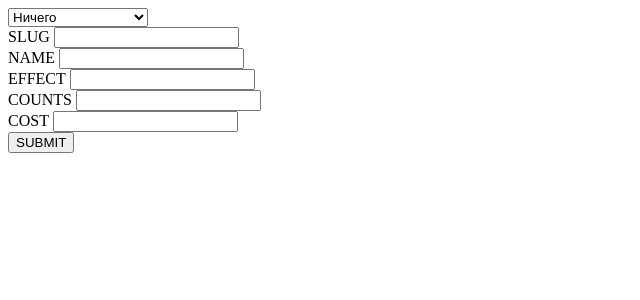
After one commit to H3WH4L3/TTRPG_Helper, a Flask app: page /add_item in a window 1280 px wide. The commit adds this page. Shown: the top 300 px of the page, without its empty margins (0-640 px from the left). Run offline with Flask 3, Linux system fonts and the light colour scheme; some libraries are stand-ins or nearby versions.

Commit message:
Add 'item' form (html, route)

```diff
--- a/add_class.py
+++ b/add_class.py
@@ -527,5 +527,71 @@ def add_weapon():
     return redirect(url_for("index"))
 
 
+# ADD ITEMS
+@app.route("/add_item", methods=["POST", "GET"])
+def add_item():
+    categories = [
+        ("", "Ничего"),
+        ("sacred_scroll", "Священный свиток"),
+        ("wicked_scroll", "Проклятый свиток"),
+    ]
+    if request.method == "GET":
+        return render_template(
+            "add_item.html", form={}, error={}, categories=categories
+        )
+
+    new_item = {}
+    item_error = {}
+
+    new_item["slug"] = request.form.get("slug", "").strip()
+    new_item["name_ru"] = request.form.get("name_ru", "").strip()
+    new_item["effect"] = request.form.get("effect", "").strip()
+    new_item["counts"] = request.form.get("counts", "").strip()
+    new_item["cost"] = request.form.get("cost", "").strip()
+    new_item["category"] = request.form.get("category", "").strip()
+
+    new_item["counts"] = int(new_item["counts"]) if new_item["counts"] else None
+    new_item["cost"] = int(new_item["cost"]) if new_item["cost"] else None
+    new_item["category"] = new_item["category"] or None
+
+    cursor.execute("SELECT slug FROM items;")
+    slugs_items = [i[0] for i in cursor.fetchall()]
+
+    if new_item["slug"] in slugs_items:
+        item_error["slug"] = VALIDATION_TEXT["dublicate"]
+
+    if not validate_form(slug=new_item["slug"]):
+        item_error["slug"] = VALIDATION_TEXT["slug"]
+
+    if not validate_form(name=new_item["name_ru"]):
+        item_error["name_ru"] = VALIDATION_TEXT["name"]
+
+    if not validate_form(describe=new_item["effect"]):
+        item_error["effect"] = VALIDATION_TEXT["desc"]
+
+    if new_item["counts"]:
+        if not validate_form(describe=new_item["counts"]):
+            item_error["counts"] = VALIDATION_TEXT["desc"]
+
+    if new_item["cost"]:
+        if not validate_form(describe=new_item["cost"]):
+            item_error["cost"] = VALIDATION_TEXT["desc"]
+
+    if item_error:
+        return render_template(
+            "add_item.html", form=new_item, error=item_error, categories=categories
+        )
+
+    keys, placeholder = execute_param(new_item)
+
+    cursor.execute(
+        f"INSERT INTO items ({keys}) VALUES ({placeholder});",
+        tuple(new_item.values()),
+    )
+
+    connection.commit()
+    return redirect(url_for("index"))
+
+
 if __name__ == "__main__":
     app.run(debug=True)
--- /dev/null
+++ b/templates/add_item.html
@@ -0,0 +1,93 @@
+<!DOCTYPE html>
+<html lang="en">
+<head>
+    <title>ITEM</title>
+</head>
+<body>
+    <form method="POST" action="/add_item">
+        <div class="item-block">
+
+            <!-- CATEGORY -->
+            <div class="catrgory-block">
+                <select name="category">
+                    {% for cat in categories %}
+                    <option
+                        value="{{ cat[0] }}"
+                        {% if form.get('category', '')==cat[0]|string %}selected{% endif %}
+                    >
+                        {{ cat[1] }}
+                    </option>
+                    {% endfor %}
+                </select>
+            </div>
+
+            <!-- SLUG -->
+            <div class="slug-block">
+                <span class="input-title">SLUG</span>
+                <input
+                    type="text"
+                    name="slug"
+                    value="{{ form.get('slug', '') }}"
+                >
+                {% if error['slug'] %}
+                    <div class="error">{{ error['slug'] }}</div>
+                {% endif %}
+            </div>
+
+            <!-- NAME -->
+            <div class="name-block">
+                <span class="input-title">NAME</span>
+                <input
+                    type="text"
+                    name="name_ru"
+                    value="{{ form.get('name_ru', '') }}"
+                >
+                {% if error['name_ru'] %}
+                <div class="error">{{ error['name_ru'] }}</div>
+                {% endif %}
+            </div>
+
+            <!-- EFFECT -->
+            <div class="effect-block">
+                <span class="input-title">EFFECT</span>
+                <input
+                    type="text"
+                    name="effect"
+                    value="{{ form.get('effect', '') }}"
+                >
+                {% if error['effect'] %}
+                <div class="error">{{ error['effect'] }}</div>
+                {% endif %}
+            </div>
+
+            <!-- COUNTS -->
+            <div class="counts-block">
+                <span class="input-title">COUNTS</span>
+                <input
+                    type="number"
+                    name="counts"
+                    value="{{ form.get('counts', '') }}"
+                >
+                {% if error['counts'] %}
+                <div class="error">{{ error['counts'] }}</div>
+                {% endif %}
+            </div>
+
+            <!-- COST -->
+            <div class="cost-block">
+                <span class="input-title">COST</span>
+                <input
+                    type="number"
+                    name="cost"
+                    value="{{ form.get('cost', '') }}"
+                >
+                {% if error['cost'] %}
+                <div class="error">{{ error['cost'] }}</div>
+                {% endif %}
+            </div>
+
+        </div>
+        <button type="submit" name="action" value="save">SUBMIT</button>
+    </form>
+</body>
+</html>
--- a/templates/index.html
+++ b/templates/index.html
@@ -48,6 +48,12 @@
             <button>Добавить оружие</button>
         </a>
     </div>
+
+    <div class="buttons">
+        <a href="{{ url_for('add_item') }}">
+            <button>Добавить предмет</button>
+        </a>
+    </div>
 </body>
 
 </html>
```
